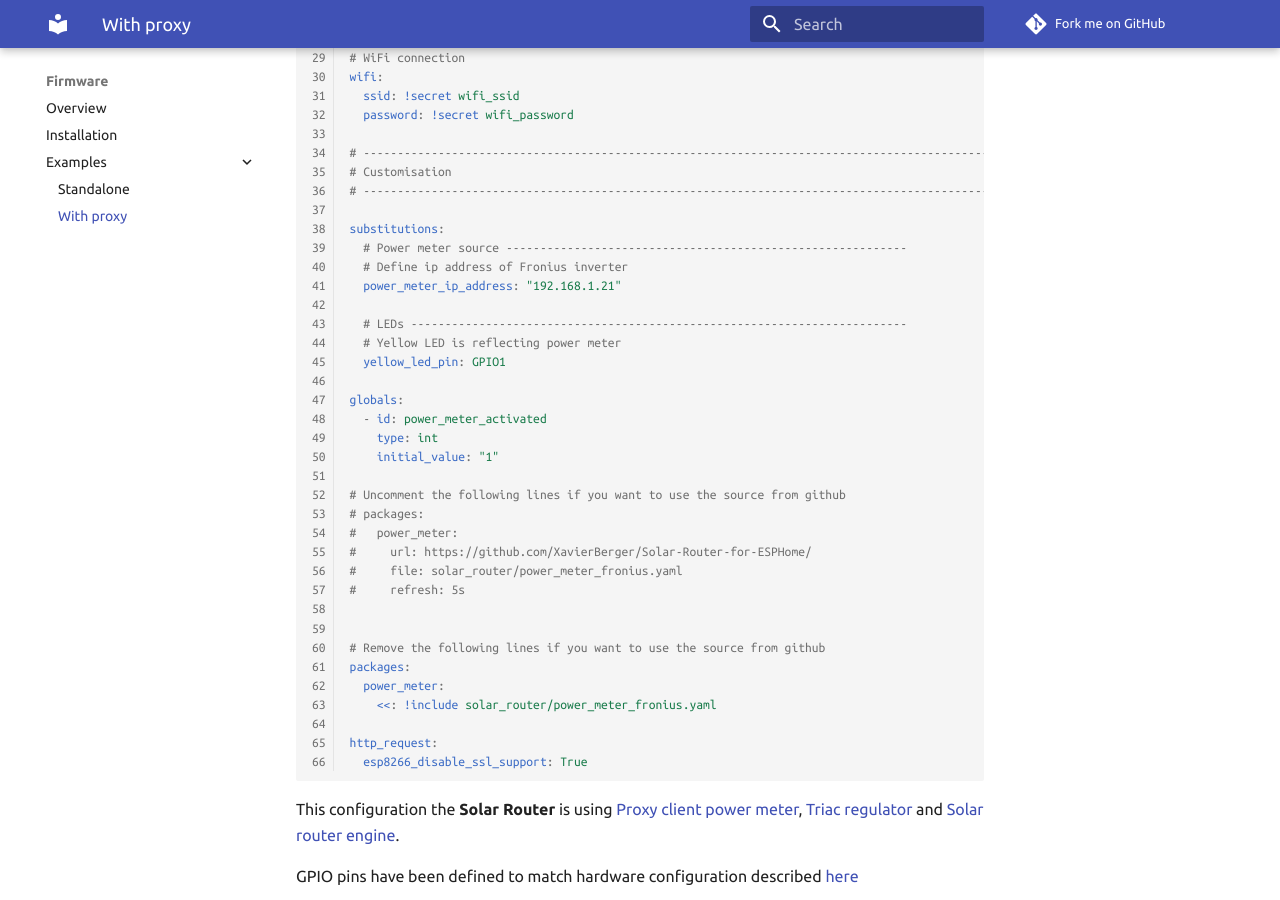
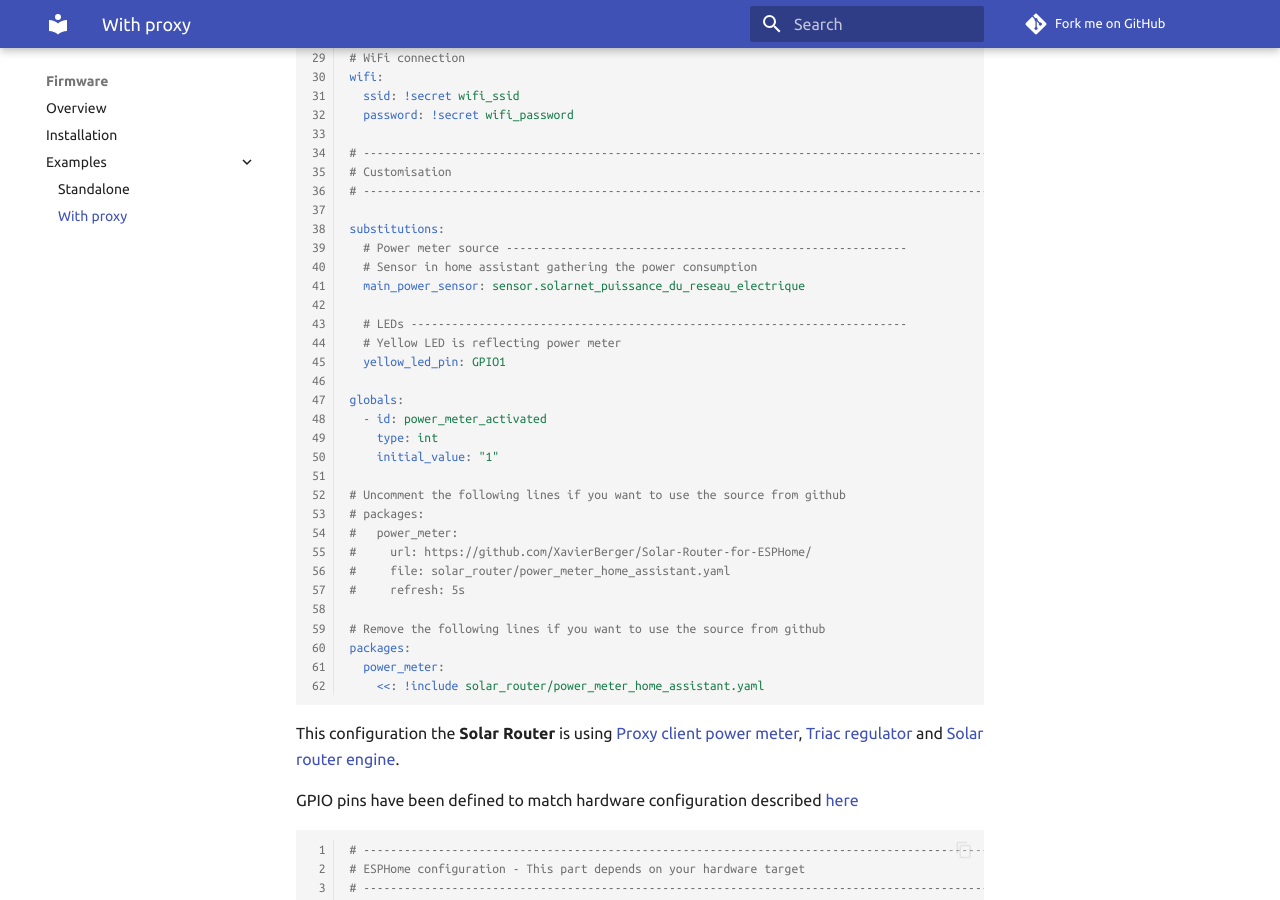
Before and after one commit to ghisch/Solar-Router-for-ESPHome, an MkDocs documentation site: the page built from docs/proxy_example.md, in a window 1280 px wide and 900 px high, scrolled down 765 px. Built offline with MkDocs 1.6.1 and Material for MkDocs 9.7.7, drawn with Linux system fonts in a browser that asks for light colours; comment, search, counter and statistics services are not loaded; some of the changed text lies outside the part shown.

Commit message:
feat(power_meter): Add power meter home assistant

````diff
--- /dev/null
+++ b/docs/power_meter_home_assistant.md
@@ -0,0 +1,25 @@
+# Fronius Home Assistant
+
+This power meter is designed get power consumption directly from Home Assistant sensor.
+
+To use this package, add the following lines to your configuration file:
+
+```yaml linenums="1"
+packages:
+  power_meter:
+    url: http://github.com/XavierBerger/ESPHome-Solar-Router/
+    file: solar_router/power_meter_home_assistant.yaml
+```
+
+This package needs to know the sensor to use to get the power consumption. This sensor has to be defined by `main_power_sensor` into `subtsitution` section of your configuration as in example ballow:
+
+```yaml linenums="1"
+substitutions:
+  # Power meter source -----------------------------------------------------------
+  # Sensor in home assistant gathering the power consumption
+  main_power_sensor: sensor.main_power
+```
+!!! warning Data availability and refresh rate
+    This power meter rely on Home Assistant to gather the value of energy exchanged with the grid. It also depends on the rate of sensor update. If a sensor is updated too slowly, the regulation may not work as expected.
+
+    Contrary to Home Assistant power meter, native power meters are autonomous and can continue to regulate even is Home Assistant is offline. Some power meter can have a direct access to the measure and may even be independent to the network.
--- a/docs/proxy_example.md
+++ b/docs/proxy_example.md
@@ -1,6 +1,6 @@
 # Solar Router using a proxy
 
-The configuration of the **Proxy client** is only using a [Fronuis power meter](power_meter_fronius.md)
+The configuration of the **Proxy client** is only using a [Home Assistant power meter](power_meter_home_assistant.md)
 
 ```yaml linenums="1"
 --8<-- "esp8285-power-meter-proxy.yaml"
--- a/esp8285-power-meter-proxy.yaml
+++ b/esp8285-power-meter-proxy.yaml
@@ -37,8 +37,8 @@
 
 substitutions:
   # Power meter source -----------------------------------------------------------
-  # Define ip address of Fronius inverter
-  power_meter_ip_address: "192.168.1.21"
+  # Sensor in home assistant gathering the power consumption
+  main_power_sensor: sensor.solarnet_puissance_du_reseau_electrique
 
   # LEDs -------------------------------------------------------------------------
   # Yellow LED is reflecting power meter
@@ -53,14 +53,10 @@
 # packages:
 #   power_meter:
 #     url: https://github.com/XavierBerger/Solar-Router-for-ESPHome/
-#     file: solar_router/power_meter_fronius.yaml
+#     file: solar_router/power_meter_home_assistant.yaml
 #     refresh: 5s
-
 
 # Remove the following lines if you want to use the source from github
 packages:
   power_meter:
-    <<: !include solar_router/power_meter_fronius.yaml
-
-http_request:
-  esp8266_disable_ssl_support: True
+    <<: !include solar_router/power_meter_home_assistant.yaml
--- a/mkdocs.yml
+++ b/mkdocs.yml
@@ -16,6 +16,7 @@
           - With proxy: proxy_example.md
   - Power Meter:
       - Fronius: power_meter_fronius.md
+      - Home Assistant: power_meter_home_assistant.md
       - Proxy Client: power_meter_proxy_client.md
   - Regulator:
       - Triac: regulator_triac.md
````
Also changed, not shown: docs/index.md (+5 -1 lines), 1 other file.
